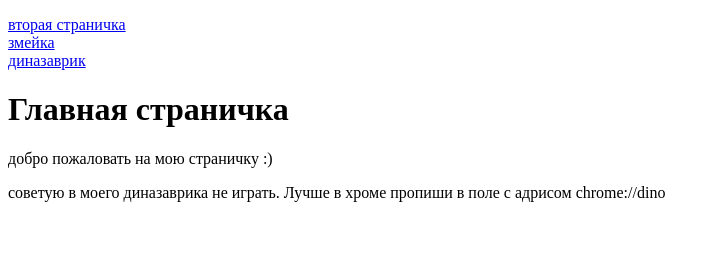
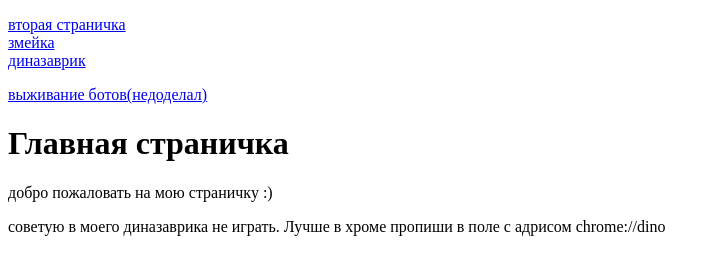
Before and after one commit to Sslime0339/myBrowser, a plain HTML site: page index.html in a window 1280 px wide. Shown: the whole page, without its empty margins (0-720 px from the left). Drawn offline with Linux system fonts and the light colour scheme.

Commit message:
Add files via upload

```diff
--- a/index.html
+++ b/index.html
@@ -9,6 +9,7 @@
         <p><a href="page2.html">вторая страничка</a><br>
         <a href="snake.html">змейка</a><br>
         <a href="dino.html" target="_blank">диназаврик</a></p>
+        <a href="https://sslime0339.github.io/-bot_life/" target="_blank">выживание ботов(недоделал)</a></p>
 
         <h1>Главная страничка</h1>
 
```
